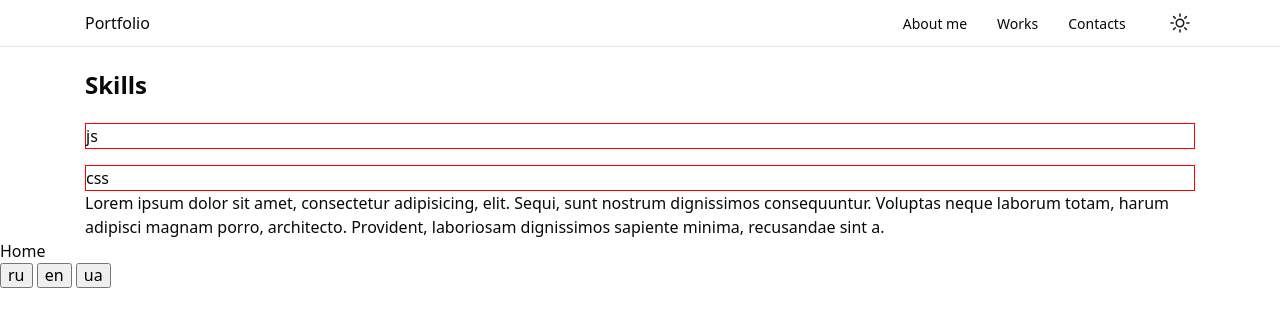
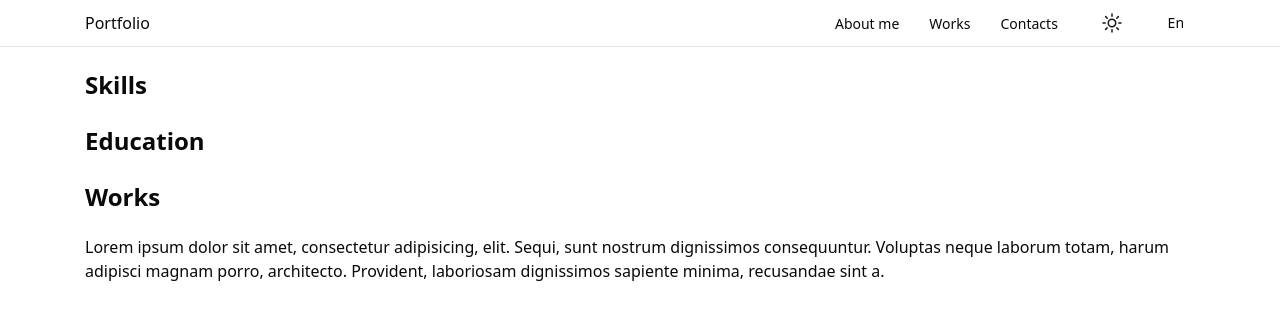
Before and after one commit to mrtoxas/portfolio, a website built with Parcel: page src/index.html in a window 1280 px wide. Built offline with nearby package versions, Linux system fonts and the light colour scheme.

Commit message:
locale DRAFT

```diff
--- a/src/index.html
+++ b/src/index.html
@@ -11,16 +11,12 @@
 	<include src="src/views/sections/header.html"></include>
 	<main>
 		<include src="src/views/sections/skills.html"></include>
+		<include src="src/views/sections/education.html"></include>
+		<include src="src/views/sections/works.html"></include>
 		<div class="container">
 			Lorem ipsum dolor sit amet, consectetur adipisicing, elit. Sequi, sunt nostrum dignissimos consequuntur. Voluptas neque laborum totam, harum adipisci magnam porro, architecto. Provident, laboriosam dignissimos sapiente minima, recusandae sint a.
 		</div>
 	</main>
-	<div data-i18n="menu.home">mdenu</div>
-	<div>
-		<button id="btn-ru">ru</button>
-		<button id="btn-en">en</button>
-		<button id="btn-ua">ua</button>
-	</div>
 	<include src="src/views/components/page-loader.html"></include>
 	<script src="scripts/main.ts" type="module"></script>
 </body>
--- a/src/locales/en.json
+++ b/src/locales/en.json
@@ -1,12 +1,12 @@
 {
   "menu": {
-    "home": "Home",
-    "about": "About",
-    "portfolio": "Portfolio",
-    "contact": "Contact"
+    "aboutMe": "About me",
+    "myWorks": "Works",
+    "contacts": "Contacts"
   },
-  "paragraphs": {
-    "welcome": "Welcome to my portfolio!",
-    "aboutMe": "About Me"
+  "heading": {
+    "skills": "Skills",
+    "works": "Works",
+    "education": "Education"
   }
 }
--- a/src/locales/ru.json
+++ b/src/locales/ru.json
@@ -1,12 +1,12 @@
 {
   "menu": {
-    "home": "Главная",
-    "about": "Обо мне",
-    "portfolio": "Портфолио",
-    "contact": "Контакты"
+    "aboutMe": "Обо мне",
+    "myWorks": "Работы",
+    "contacts": "Контакты"
   },
-  "paragraphs": {
-    "welcome": "Добро пожаловать в мое портфолио!",
-    "aboutMe": "Обо мне"
+  "heading": {
+    "skills": "Навыки",
+    "works": "Работы",
+    "education": "Образование"
   }
 }
--- a/src/locales/ua.json
+++ b/src/locales/ua.json
@@ -1,12 +1,12 @@
 {
   "menu": {
-    "home": "Головна",
-    "about": "Про мене",
-    "portfolio": "Портфоліо",
-    "contact": "Контакти"
+    "aboutMe": "Про мене",
+    "myWorks": "Роботи",
+    "contacts": "Контакти"
   },
-  "paragraphs": {
-    "welcome": "Ласкаво просимо до мого портфоліо!",
-    "aboutMe": "Про мене"
+  "heading": {
+    "skills": "Навички",
+    "works": "Роботи",
+    "education": "Освіта"
   }
 }
--- a/src/scripts/i18next.ts
+++ b/src/scripts/i18next.ts
@@ -6,6 +6,7 @@ import ruTranslation from 'locales/ru.json';
 import uaTranslation from 'locales/ua.json';
 
 export const locales = () => {
+  const langSelect = document.getElementById('langSelect');
   const changeLanguage = (locale?: string) => {
     i18next.changeLanguage(locale, function (err, t) {
       if (err) return console.log('Ошибка загрузки переводов:', err);
@@ -34,16 +35,10 @@ export const locales = () => {
       })
       .then((t) => changeLanguage());
 
-    document.getElementById('btn-ua').addEventListener('click', function () {
-      changeLanguage('ua');
-    });
-
-    document.getElementById('btn-en').addEventListener('click', function () {
-      changeLanguage('en');
-    });
-
-    document.getElementById('btn-ru').addEventListener('click', function () {
-      changeLanguage('ru');
+    langSelect.addEventListener('change', (event: Event) => {
+      const selectElement = event.target as HTMLSelectElement;
+      console.log(selectElement.value)
+      changeLanguage(selectElement.value);
     });
   };
 
--- a/src/scripts/main.ts
+++ b/src/scripts/main.ts
@@ -10,6 +10,4 @@ document.addEventListener('DOMContentLoaded', function appInitialize() {
   pageLoader();
 
   console.log(t('menu.home'));
-
-
 });
--- /dev/null
+++ b/src/styles/components/_lang-select.scss
@@ -0,0 +1,34 @@
+.lang-select {
+  //border: 1px solid color(accent);
+  font-size: theme(text-sm);
+  &:has(select:focus) {
+    outline: -webkit-focus-ring-color auto 1px;
+  }
+  &:hover {
+    background-color: color(accent);
+  }
+}
+
+.lang-select select {
+  appearance: none;
+  border: none;
+  outline: none;
+  background-color: transparent;
+  box-shadow: none;
+  cursor: pointer;
+  color: color(foreground);
+  padding: 0.3em 0.6em;
+  border-radius: 0;
+  -webkit-border-radius: 0;
+  -moz-border-radius: 0;
+  -o-border-radius: 0;
+  border-radius: 0;
+  border: 0;
+}
+
+select option {
+  padding: 50px;
+  color: color(foreground);
+  background: color(background);
+  border-radius: 0;
+}
--- a/src/styles/main.scss
+++ b/src/styles/main.scss
@@ -7,6 +7,7 @@
 @import "layout";
 
 @import "components/theme-button";
+@import "components/lang-select";
 @import "components/page-loader";
 @import "components/header";
 @import "components/skills";
--- /dev/null
+++ b/src/views/components/lang-select.html
@@ -0,0 +1,7 @@
+<div class="lang-select">
+  <select id="langSelect">
+    <option value="en">En</option>
+    <option value="ua">Ua</option>
+    <option value="ru">Ru</option>
+  </select>
+</div>
--- /dev/null
+++ b/src/views/sections/education.html
@@ -0,0 +1,5 @@
+<section class="education">
+  <div class="container">
+    <h2 data-i18n="heading.education">Education</h2>
+  </div>
+</section>
--- a/src/views/sections/header.html
+++ b/src/views/sections/header.html
@@ -5,11 +5,12 @@
 		</div>
 		<div class="header-actions">
 			<nav class="header-nav">
-				<a href="#">About me</a>
-				<a href="#">Works</a>
-				<a href="#">Contacts</a>
+				<a href="#" data-i18n="menu.aboutMe">About me</a>
+				<a href="#" data-i18n="menu.myWorks">Works</a>
+				<a href="#" data-i18n="menu.contacts">Contacts</a>
 			</nav>
 			<include src="src/views/components/theme-btn.html"></include>
+			<include src="src/views/components/lang-select.html"></include>
 		</div>
 	</div>
 </header>
--- a/src/views/sections/skills.html
+++ b/src/views/sections/skills.html
@@ -1,17 +1,5 @@
 <section class="skills">
- <div class="container">
-  <h2>Skills</h2>
-  <ul class="skills-list clear-list">
-   <li>
-    js
-   </li>
-   <li>
-    css
-   </li>
-  </ul>
- </div>
+  <div class="container">
+    <h2 data-i18n="heading.skills">Skills</h2>
+  </div>
 </section>
-
-<!--
-JS
--->
--- /dev/null
+++ b/src/views/sections/works.html
@@ -0,0 +1,5 @@
+<section class="works">
+  <div class="container">
+    <h2 data-i18n="heading.works">Education</h2>
+  </div>
+</section>
```
Also changed, not shown: src/styles/_base.scss (+5 -5 lines).
